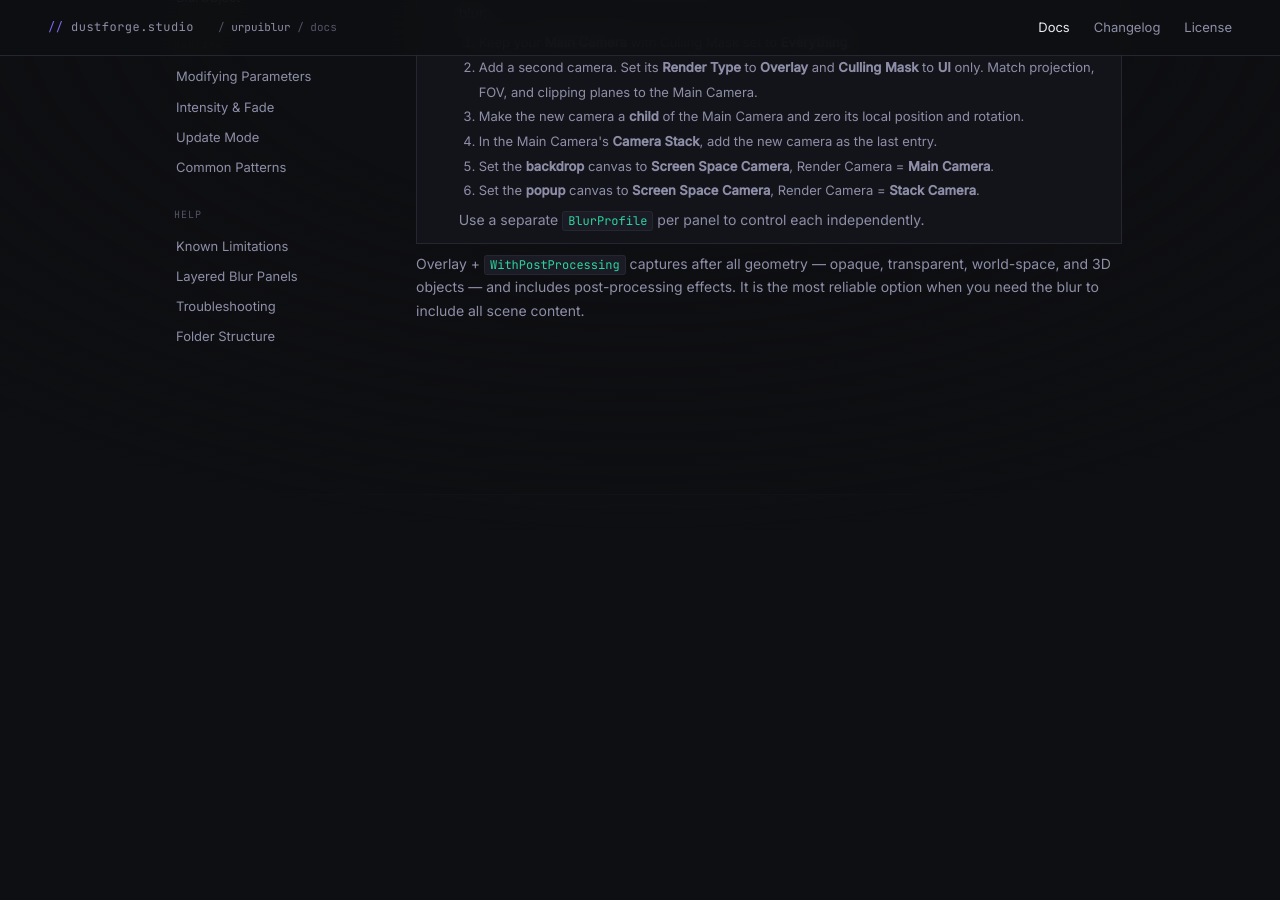
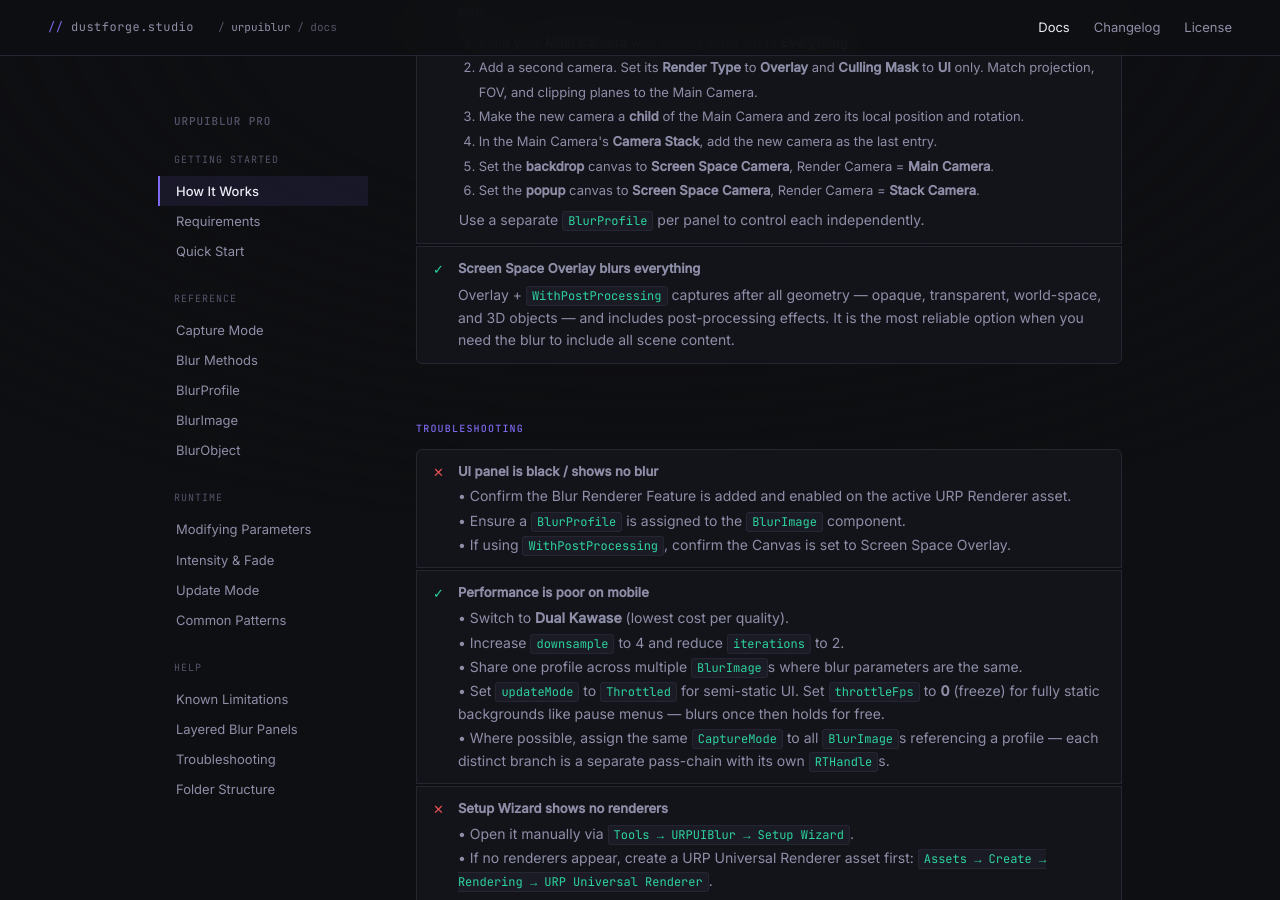
Before and after one commit to dustforgestudio/dustforgestudio.github.io, a Jekyll site: the page urpuiblur/docs/index.html, which Jekyll copies as it is, in a window 1280 px wide and 900 px high, scrolled down 11442 px. Built offline with Jekyll 4.4.1, drawn with Linux system fonts in a browser that asks for light colours.

Commit message:
Update index.html

```diff
--- a/urpuiblur/docs/index.html
+++ b/urpuiblur/docs/index.html
@@ -951,6 +951,11 @@
                         </div>
                     </div>
                 </div>
+                <div class="item">
+                    <div class="item-row">
+                        <div class="item-icon yes">&#10003;</div>
+                        <div>
+                            <strong>Screen Space Overlay blurs everything</strong>
                             <p style="margin-top:6px; margin-bottom:0;">Overlay + <code>WithPostProcessing</code> captures after all geometry &mdash; opaque, transparent, world-space, and 3D objects &mdash; and includes post-processing effects. It is the most reliable option when you need the blur to include all scene content.</p>
                         </div>
                     </div>
```
